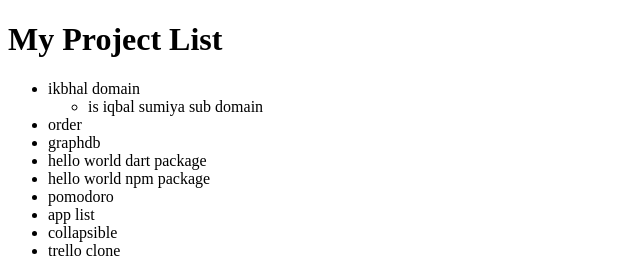
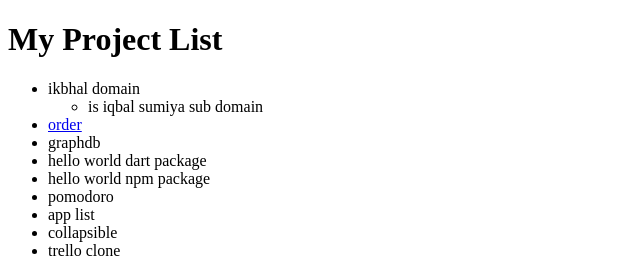
Before and after one commit to ikbhal/is.rontohub.com, a website: page public/index.html in a window 1280 px wide. Shown: the top 257 px of the page, 0-640 px from the left. Drawn offline with Linux system fonts and the light colour scheme.

Commit message:
add link order

```diff
--- a/public/index.html
+++ b/public/index.html
@@ -14,7 +14,7 @@
         <ul>
             <li>is iqbal sumiya sub domain</li>
         </ul>
-        <li>order</li>
+        <li><a href="/order_list_js">order</a></li>
         <li>graphdb</li>
         <li>hello world dart package</li>
         <li>hello world npm package</li>
```
